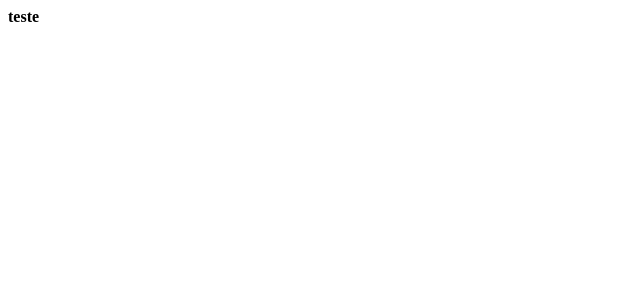
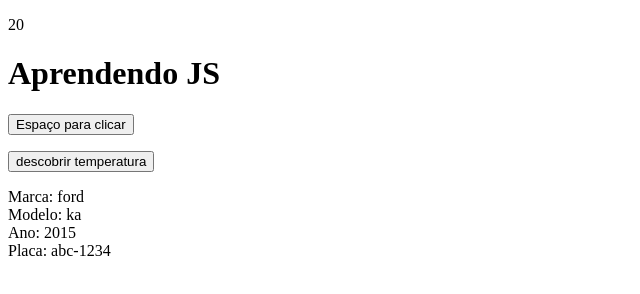
Before and after one commit to chairadr/Inicio, a plain HTML site: page index.html in a window 1280 px wide. Shown: the whole page, without its empty margins (0-640 px from the left). Drawn offline with Linux system fonts and the light colour scheme.

Commit message:
mais testes

```diff
--- a/index.html
+++ b/index.html
@@ -6,11 +6,22 @@
     <title>Document</title>
 </head>
 <body>
+<p = id="texto"></p>
 
-    <b> teste </b>
-    <br />
+
+<h1>Aprendendo JS</h1>
+<p id="texto2"></p>
+<button onclick="alertahello()">Espaço para clicar</button>
+
+<p></p>
+<button onclick="paracelcius(77)">descobrir temperatura</button>
+
+<p></p>
+<div id="saida"></div>
+
+
 
     <script src="js/index.js">
-    </script>
+</script>
 </body>
 </html>
--- a/js/index.js
+++ b/js/index.js
@@ -1 +1,34 @@
-alert("oie");
+function soma(valor1,valor2){
+return valor1+valor2;
+}
+//////
+document.getElementById("texto").innerHTML = soma(10,10);
+
+//////
+function alertahello(){
+alert("ai meu Deus");
+}
+/////
+function paracelcius(valorfar){
+    var x = (5 / 9) * (valorfar - 32);
+
+    alert("A temperatura é de " + x + " graus celcius");
+}
+
+const carro = {
+
+marca: "ford",
+modelo:"ka",
+ano:2015,
+placa:"abc-1234",
+buzinha: function (){ alert('Biiiii')}
+
+}
+
+document.getElementById("saida").innerHTML =
+  "Marca: " + carro.marca + "<br>" +
+  "Modelo: " + carro.modelo + "<br>" +
+  "Ano: " + carro.ano + "<br>" +
+  "Placa: " + carro.placa;
+
+//document.getElementById("saida").innerHTML = carro();
```
